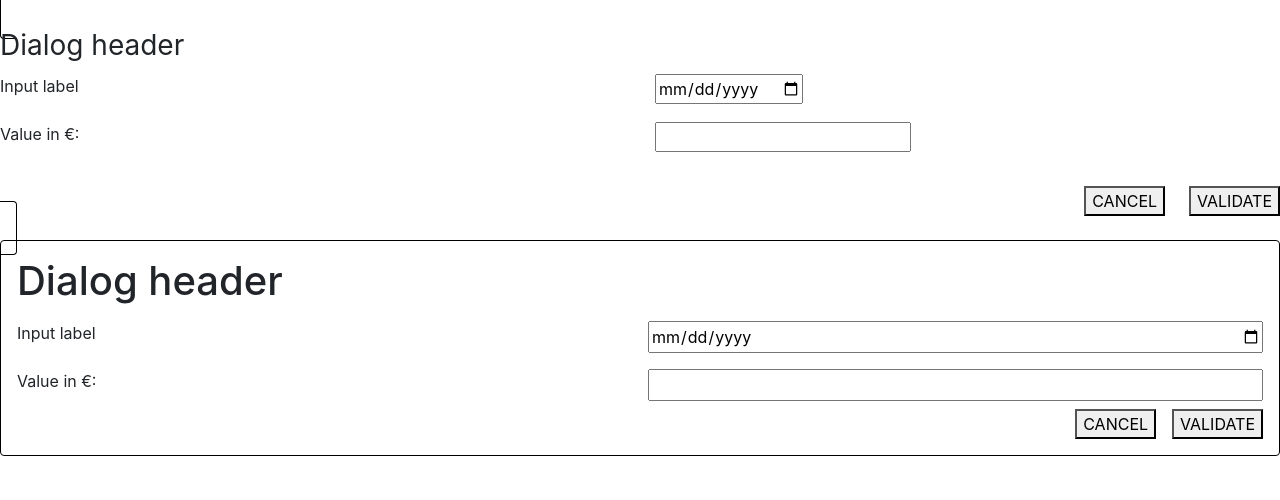
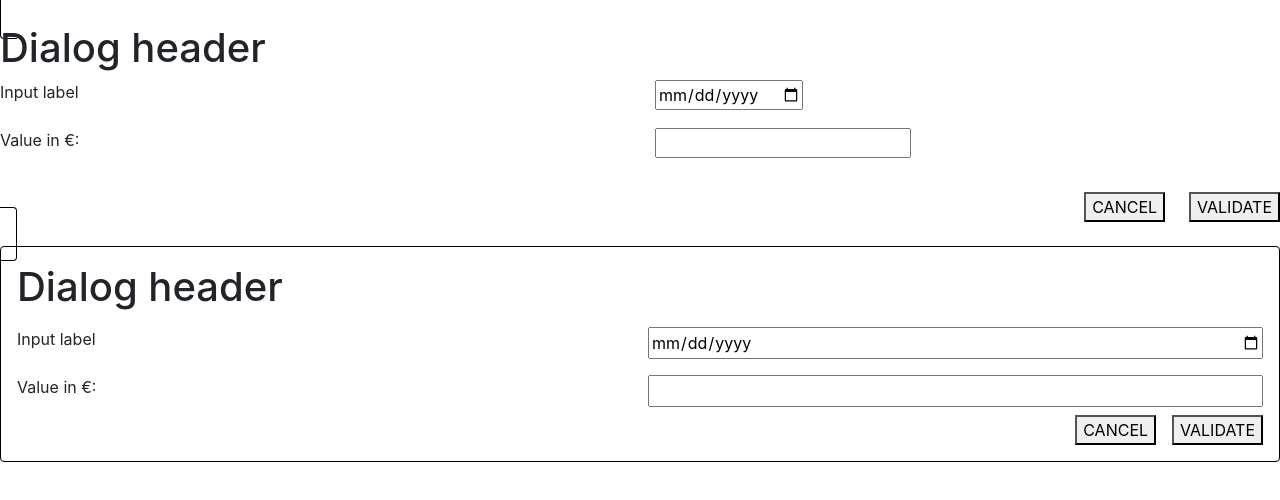
Before and after one commit to al-agicap/agicap-academy-html-css, an Angular app: page / in a window 1280 px wide. Shown: the top 500 px of the page. Built offline with nearby package versions, Linux system fonts and the light colour scheme.

Commit message:
refactor: use semantic html node

```diff
--- a/src/example/example.component.html
+++ b/src/example/example.component.html
@@ -1,10 +1,8 @@
-<div class="header col-xs-12">
-  <div class="title">
-    <span>Dialog header</span>
-  </div>
-</div>
+<header>
+  <h1>Dialog header</h1>
+</header>
 
-<div class="main">
+<main>
   <div class="content row mb-2">
     <div class="col col-xs-4">
       <p class="label">
@@ -26,10 +24,10 @@
       <input type="number" />
     </div>
   </div>
-</div>
+</main>
 
-<div class="footer">
+<footer>
   <button class="floatRight ml-4">VALIDATE</button>
   <button class="floatRight">CANCEL</button>
   <div class="clear"></div>
-</div>
+</footer>
--- a/src/example/example.component.scss
+++ b/src/example/example.component.scss
@@ -4,14 +4,18 @@
   border-radius: 4px;
 }
 
-.header {
+header {
   margin-bottom: 8px;
 }
 
-.main{
+main{
   .content{
     margin-bottom: 8px;
   }
+}
+
+footer {
+  margin-top: 8px;
 }
 
 .title {
@@ -25,7 +29,3 @@
 .clear {
   clear: both;
 }
-
-.footer {
-  margin-top: 8px;
-}
```
